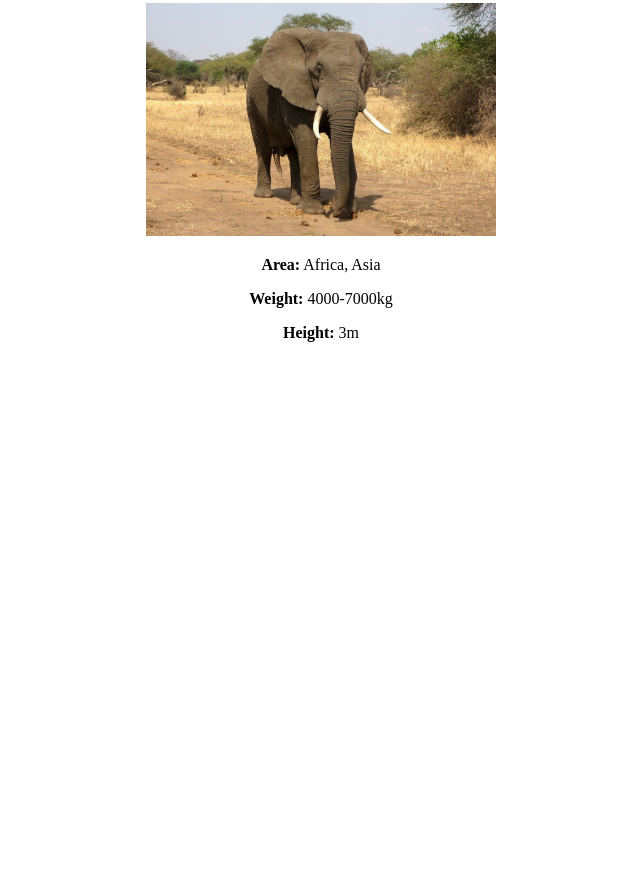
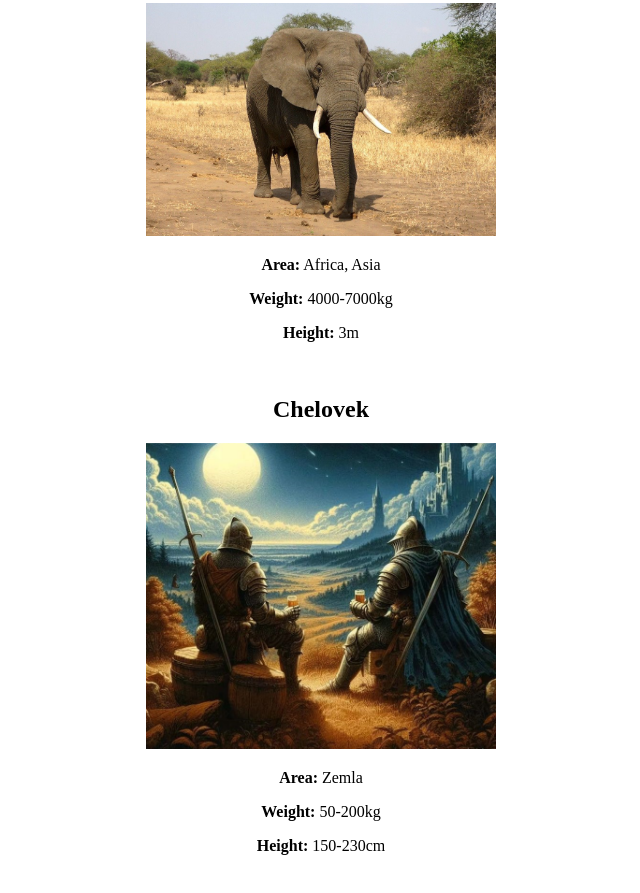
Before and after one commit to AlLex14/Lab1, a plain HTML site: page index.html in a window 1280 px wide. Shown: the part 735-1628 px from the top of the page, without its empty margins (319-959 px from the left). Before the commit the page ends 1119 px from the top, so only its background shows below. Drawn offline with Linux system fonts and the light colour scheme.

Commit message:
Project initial

```diff
--- a/index.html
+++ b/index.html
@@ -24,12 +24,22 @@
     <p><b>Weight:</b> 900-1200kg</p>
     <p><b>Height:</b> 6m</p>
     <br>
-    <h2>Elehant</h2>
+     <h2>Elehant</h2>
     <img width=350px src="img/3.png">
     <p><b>Area:</b> Africa, Asia</p>
     <p><b>Weight:</b> 4000-7000kg</p>
     <p><b>Height:</b> 3m</p>
     <br>
+    <h2>Chelovek</h2>
+    <img width=350px src="img/4.png">
+    <p><b>Area:</b> Zemla</p>
+    <p><b>Weight:</b> 50-200kg</p>
+    <p><b>Height:</b> 150-230cm</p>
+    <br>
 
   </body>
 </html>
+
+
+  </body>
+</html>
```
Also changed, not shown: img/4.png (renamed from img/Rabota.png).
